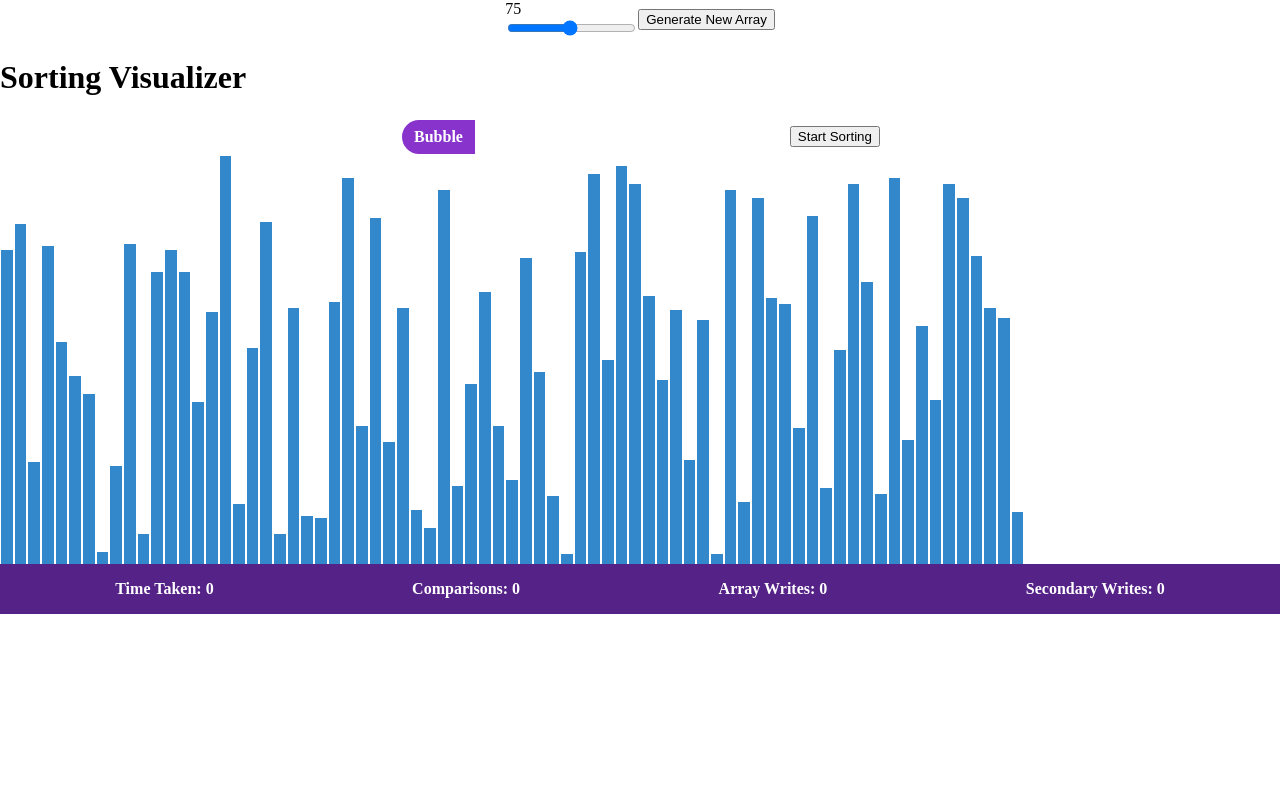
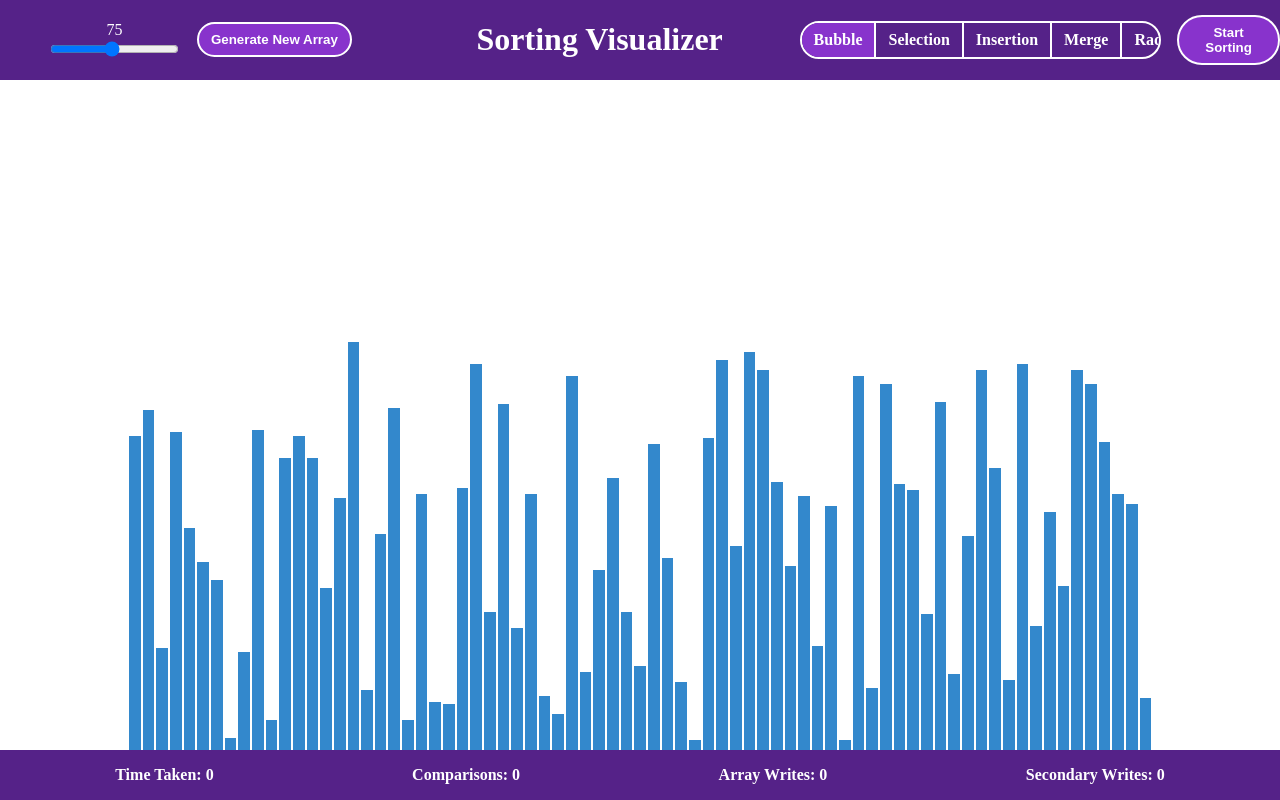
Before and after one commit to AurumKitsune/Sorting-Visualizer, a plain HTML site: page index.html in a window 1280 px wide. Drawn offline with Linux system fonts and the light colour scheme.

Commit message:
fix css after html changes

```diff
--- a/style.css
+++ b/style.css
@@ -18,7 +18,7 @@ body {
 	align-items: center;
 }
 
-.header {
+header {
 	display: flex;
 	justify-content: space-around;
 	align-items: center;
@@ -27,13 +27,13 @@ body {
 	text-align: center;
 }
 
-.header > * {
+header > * {
 	flex: 1;
 }
 
-.header button {
+header button {
 	height: fit-content;
-	padding: 8px;
+	padding: 8px 12px;
 	margin-left: 16px;
 	background: var(--light-purple);
 	border: 2px solid white;
@@ -43,7 +43,7 @@ body {
 	cursor: pointer;
 }
 
-.header button:disabled {
+header button:disabled {
 	background: var(--disabled-purple);
 	cursor: default;
 }
@@ -84,7 +84,7 @@ body {
 	margin-right: 32px;
 }
 
-.section {
+main {
 	flex: 1;
 	display: flex;
 	flex-direction: column;
```
